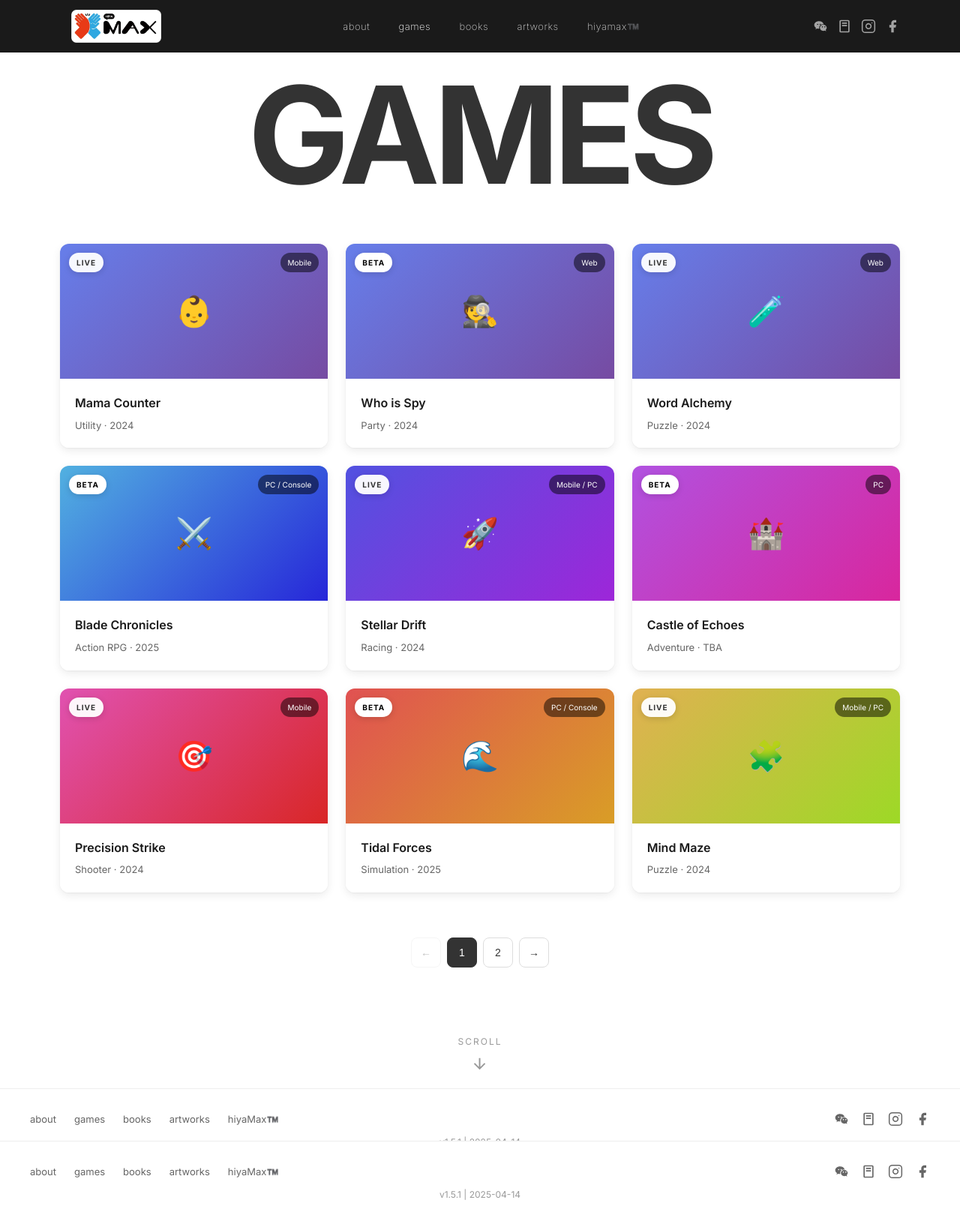
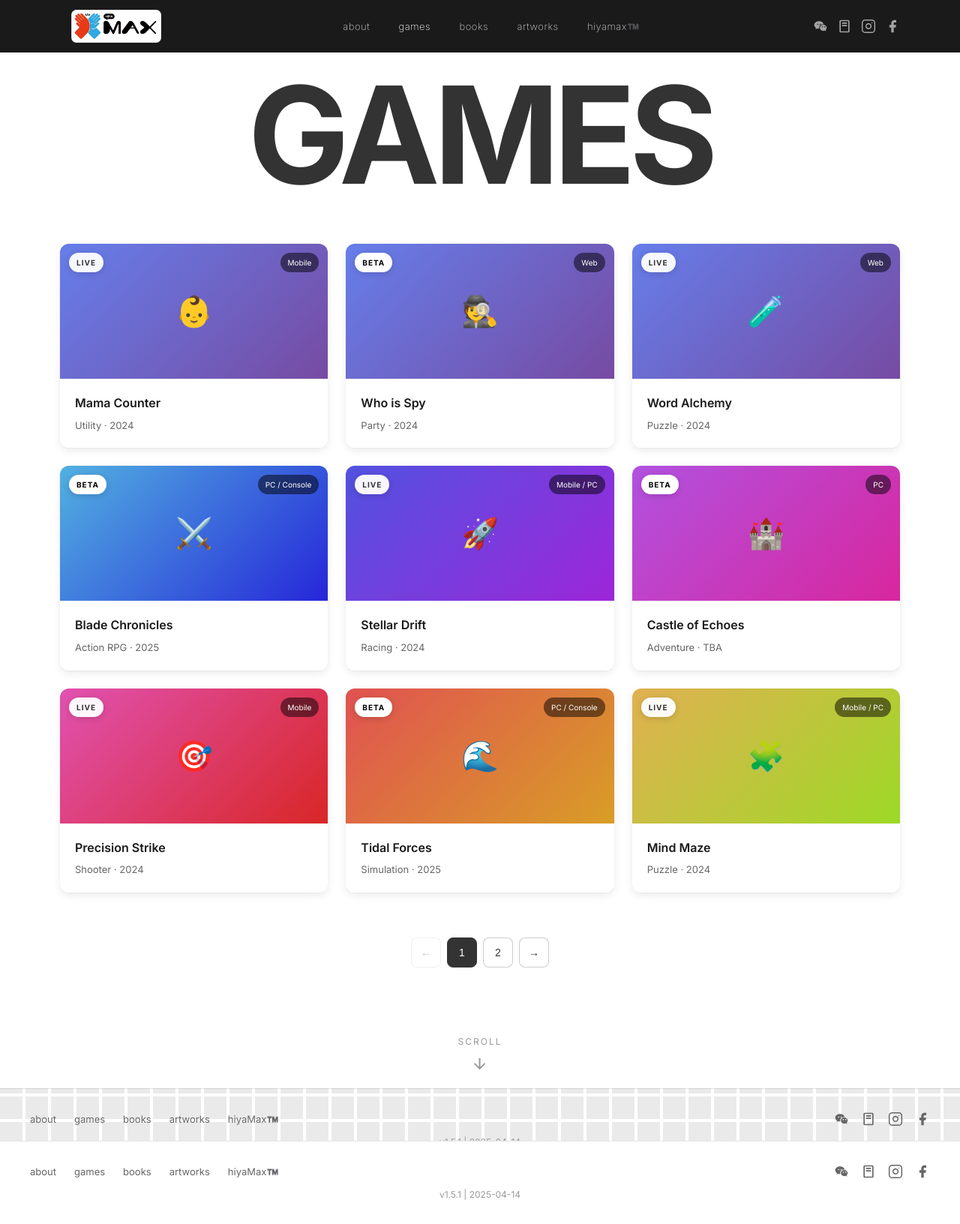
Before and after one commit to hiyaScott/hiyamax-home, a Jekyll site: the page built from games.html, in a window 1280 px wide. Shown: the whole page at 75% size. Built offline with Jekyll 4.4.1, drawn with Linux system fonts in a browser that asks for light colours.

Commit message:
Fix games list page: transparent body and footer background

```diff
--- a/_layouts/games-list.html
+++ b/_layouts/games-list.html
@@ -67,6 +67,12 @@
 </div>
 
 <style>
+/* Games Page - Override white body background */
+html, body {
+  background: transparent;
+  min-height: 100vh;
+}
+
 /* Games Page Specific Styles */
 .games-hero {
   min-height: calc(100vh - 70px);
@@ -277,8 +283,8 @@
 .pagination-btn {
   width: 40px;
   height: 40px;
-  border: 1px solid #ddd;
-  background: #fff;
+  border: 1px solid rgba(0,0,0,0.2);
+  background: rgba(255,255,255,0.9);
   color: #333;
   font-size: 14px;
   cursor: pointer;
@@ -290,8 +296,8 @@
 }
 
 .pagination-btn:hover:not(:disabled) {
-  background: #f5f5f5;
-  border-color: #999;
+  background: #fff;
+  border-color: rgba(0,0,0,0.4);
 }
 
 .pagination-btn:disabled {
@@ -307,8 +313,8 @@
 .pagination-number {
   width: 40px;
   height: 40px;
-  border: 1px solid #ddd;
-  background: #fff;
+  border: 1px solid rgba(0,0,0,0.2);
+  background: rgba(255,255,255,0.9);
   color: #333;
   font-size: 14px;
   cursor: pointer;
@@ -317,8 +323,8 @@
 }
 
 .pagination-number:hover {
-  background: #f5f5f5;
-  border-color: #999;
+  background: #fff;
+  border-color: rgba(0,0,0,0.4);
 }
 
 .pagination-number.active {
@@ -347,6 +353,28 @@
     height: 36px;
     font-size: 13px;
   }
+}
+
+/* Footer - Dark theme for Games page */
+.footer {
+  background: transparent;
+  border-top: 1px solid rgba(0,0,0,0.1);
+}
+
+.footer .footer-nav a {
+  color: #666;
+}
+
+.footer .footer-nav a:hover {
+  color: #000;
+}
+
+.footer .footer-social-link {
+  color: #666;
+}
+
+.footer .footer-social-link:hover {
+  color: #000;
 }
 </style>
 
```
